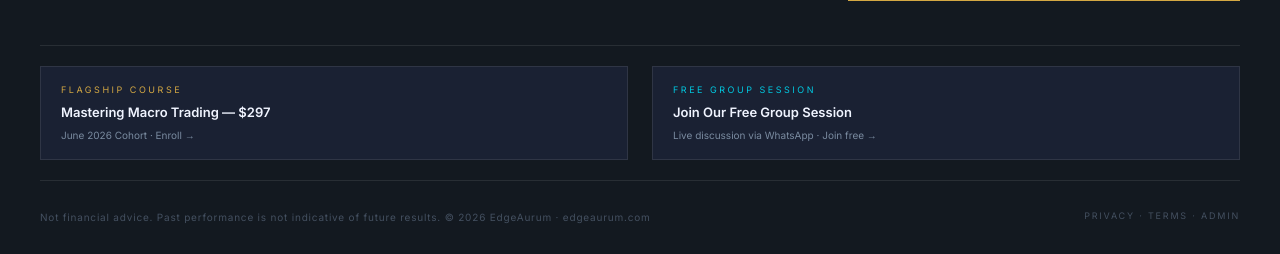
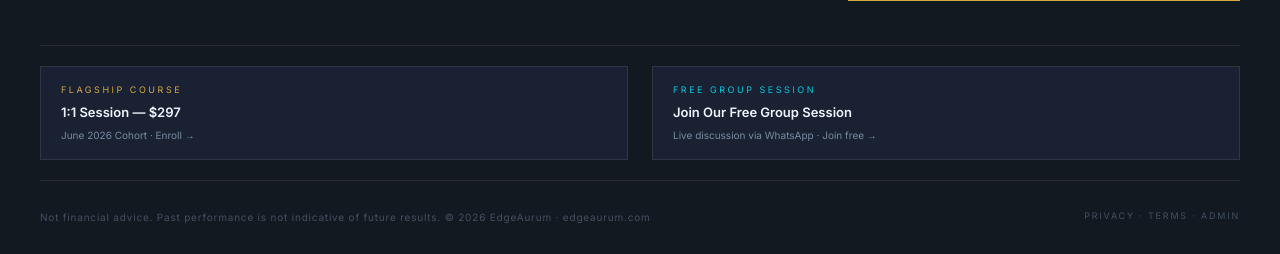
Before and after one commit to edgeaurum5-star/website-CRM, a Jekyll site: the page built from index.html, in a window 1280 px wide and 900 px high, scrolled down 2904 px. Shown: the part 643-897 px from the top of the window. Built offline with Jekyll 4.4.1, drawn with Linux system fonts in a browser that asks for light colours; a script that is not in the unit is left out.

Commit message:
Update footer.html

```diff
--- a/_includes/footer.html
+++ b/_includes/footer.html
@@ -45,7 +45,7 @@
   <div class="footer-monetize">
     <a href="{{ s.gumroad_url | default: '/academy/' }}" target="_blank" rel="noopener" class="footer-product-link">
       <span style="font-size:9px;letter-spacing:0.28em;text-transform:uppercase;color:var(--gold);">Flagship Course</span>
-      <span style="font-size:13px;font-weight:600;color:var(--t1);">Mastering Macro Trading — {{ s.course_price | default: '$297' }}</span>
+      <span style="font-size:13px;font-weight:600;color:var(--t1);"> 1:1 Session — {{ s.course_price | default: '$103' }}</span>
       <span style="font-size:10px;color:var(--t3);">{{ s.cohort_name | default: 'Enrolling now' }} · Enroll →</span>
     </a>
     <a href="{{ s.whatsapp_url | default: 'https://chat.whatsapp.com/Ett352AmXq5Dpz7vxMDhZJ' }}" target="_blank" rel="noopener" class="footer-product-link">
```
